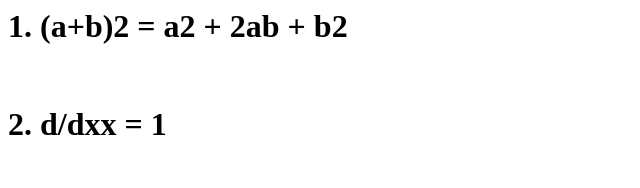
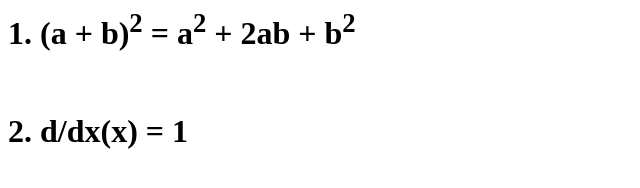
Before and after one commit to CodeCamp-Online-17-classroom/html-lab-6-davillboy, a plain HTML site: page index.html in a window 1280 px wide. Shown: the whole page, without its empty margins (0-640 px from the left). Drawn offline with Linux system fonts and the light colour scheme.

Commit message:
firstchange

```diff
--- a/index.html
+++ b/index.html
@@ -1,3 +1,3 @@
-<h1>1. (a+b)2 = a2 + 2ab + b2 </h1>
+<h1>1. (a + b)<sup>2</sup> = a<sup>2</sup> + 2ab + b<sup>2</sup></h1>
 <br>
-<h1>2. d/dxx = 1</h1>
+<h1>2. d/dx(x) = 1</h1>
```
